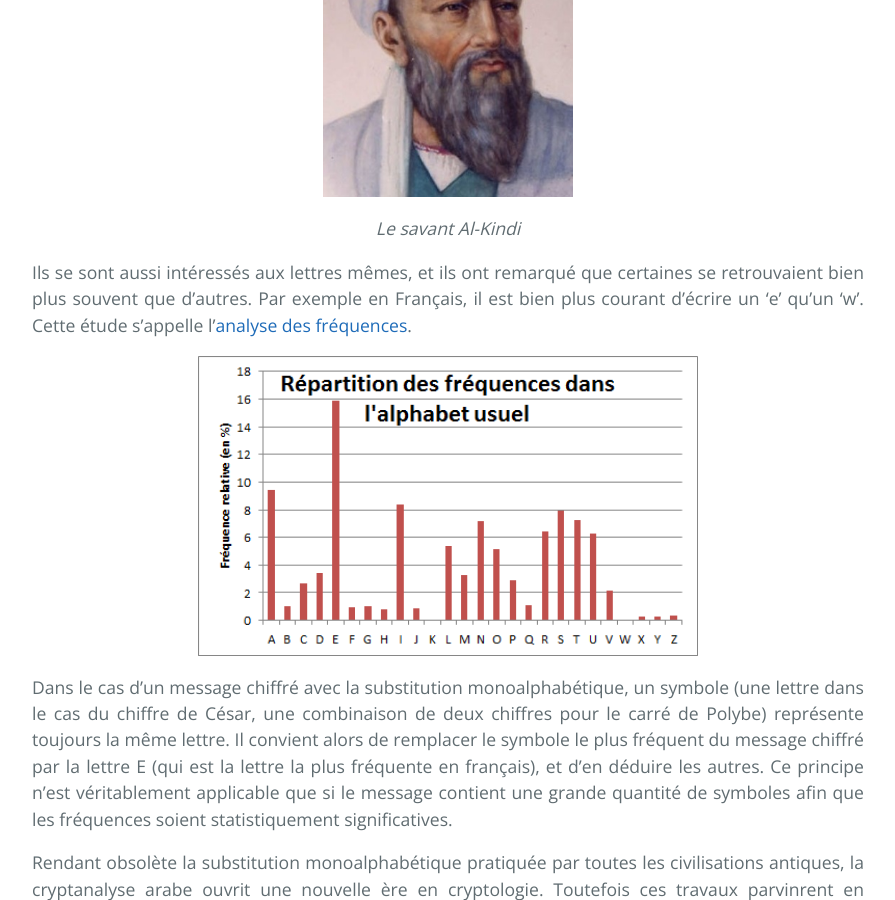
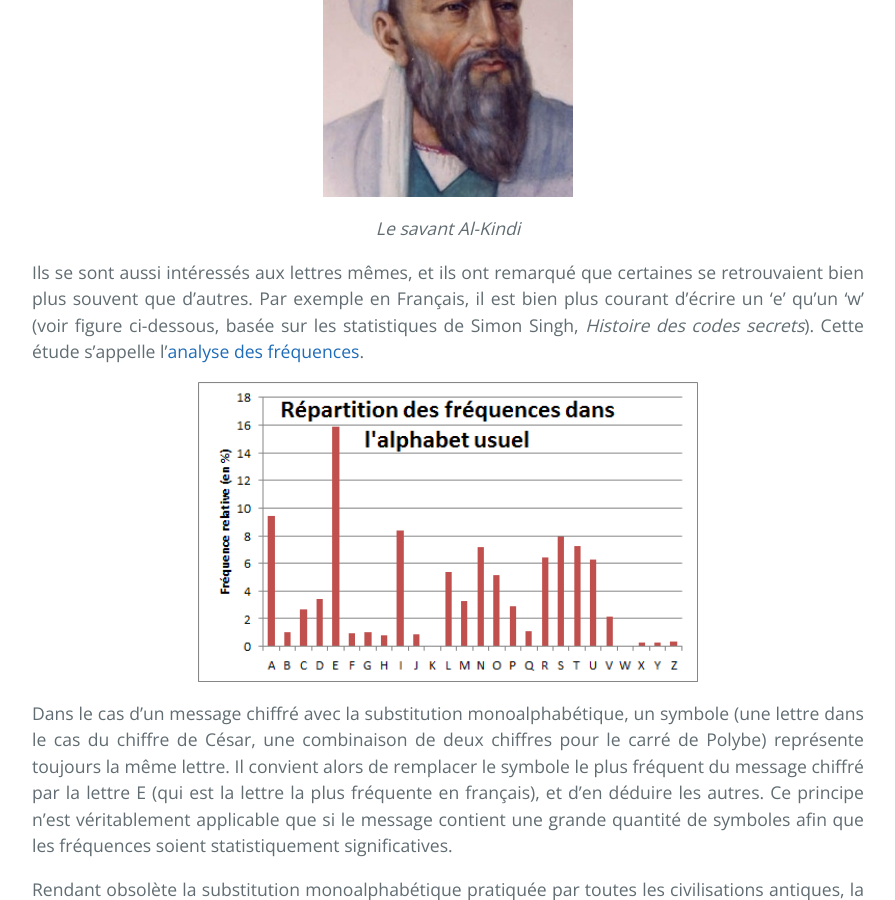
Before and after one commit to SamuelGallay/CryptoTPE, a Jekyll site: the page built from pages/1_Antiquite/4_alkindi.md, in a window 1280 px wide and 900 px high, scrolled down 2017 px. Shown: the whole window, without its empty margins (192-1087 px from the left). Built offline with Jekyll 4.4.1, drawn with Linux system fonts in a browser that asks for light colours; our own code applies the rules of GitHub Pages for plain Markdown files.

Commit message:
Update 4_alkindi.md

```diff
--- a/pages/1_Antiquite/4_alkindi.md
+++ b/pages/1_Antiquite/4_alkindi.md
@@ -28,7 +28,7 @@ Les Arabes, historiquement, cherchaient à prouver l’authenticité et à ordon
 <img src="{{ "/assets/1_Antiquite/alkindi.jpg" | relative_url }}" alt="Carthage" style="margin: 0 auto;display: block;width: 250px;"/>
 <p align="center"> <em>Le savant Al-Kindi</em> </p>
 
-Ils se sont aussi intéressés aux lettres mêmes, et ils ont remarqué que certaines se retrouvaient bien plus souvent que d’autres. Par exemple en Français, il est bien plus courant d’écrire un ‘e’ qu’un ‘w’. Cette étude s'appelle l'[analyse des fréquences]({{ "/glossaire/" | relative_url }}).
+Ils se sont aussi intéressés aux lettres mêmes, et ils ont remarqué que certaines se retrouvaient bien plus souvent que d’autres. Par exemple en Français, il est bien plus courant d’écrire un ‘e’ qu’un ‘w’ (voir figure ci-dessous, basée sur les statistiques de Simon Singh, *Histoire des codes secrets*). Cette étude s'appelle l'[analyse des fréquences]({{ "/glossaire/" | relative_url }}).
 
 <img src="{{ "/assets/exp/4.png" | relative_url }}" alt="Carthage" style="margin: 0 auto;display: block;width: 500px;"/>
 
```
